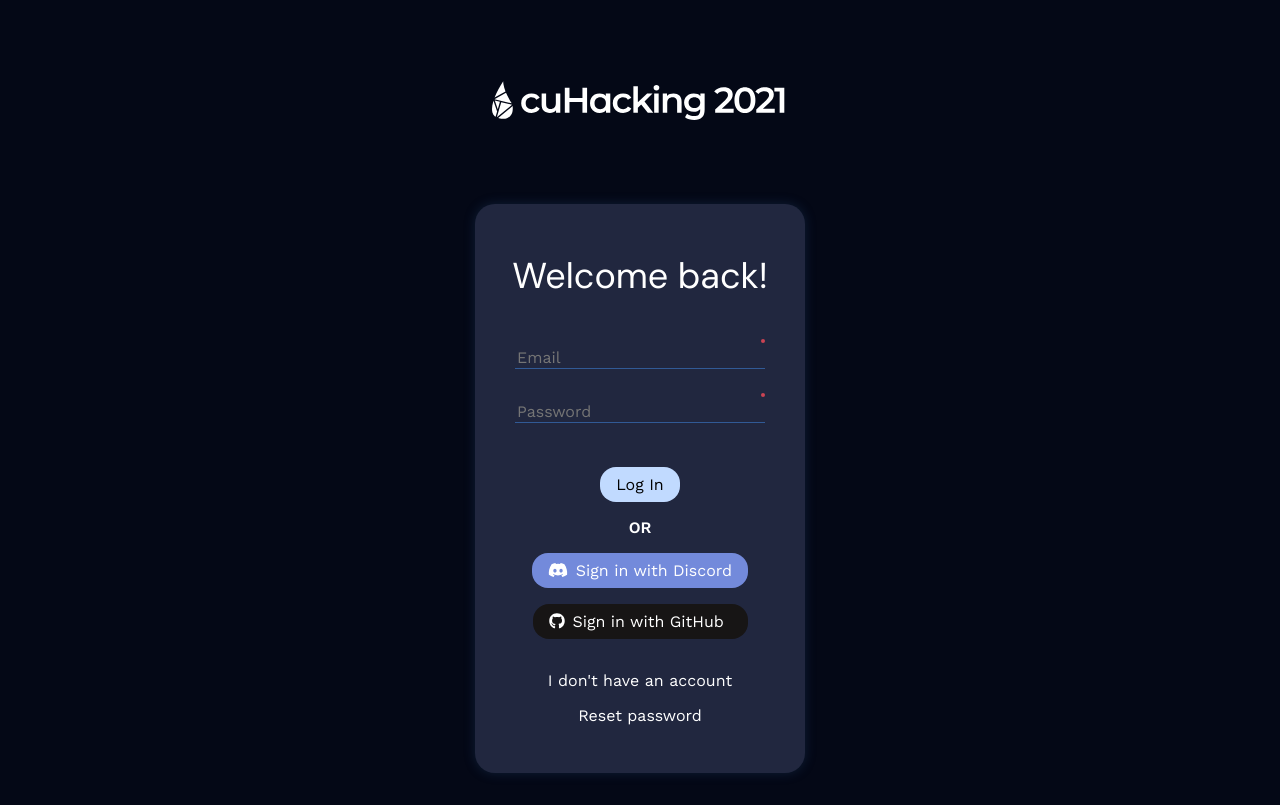
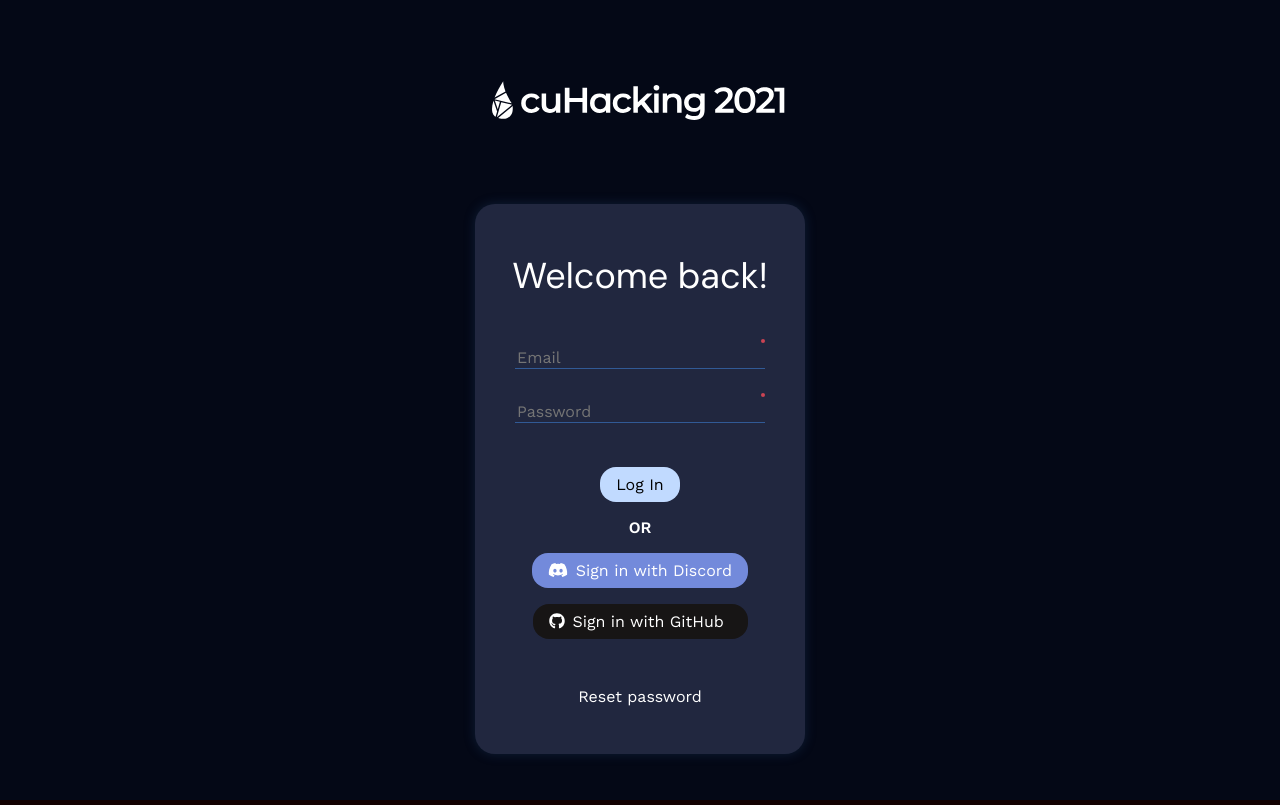
Before and after one commit to cuhacking/watershed-frontend, a React (Create React App) app: page /dashboard/login in a window 1280 px wide. Built offline with nearby package versions, Linux system fonts and the light colour scheme; no server answers.

Commit message:
Re-enable registration

```diff
--- a/src/pages/dashboard/login.tsx
+++ b/src/pages/dashboard/login.tsx
@@ -179,9 +179,9 @@
         </GitHubButton>
       </OAuthButtons>
       <OptionButtons>
-        <OptionButton to='/dashboard/sign-up'>
+        {/* <OptionButton to='/dashboard/sign-up'>
           I don't have an account
-        </OptionButton>
+        </OptionButton> */}
         <OptionButton style={{marginTop: '1rem'}} to='/dashboard/forgot'>
           Reset password
         </OptionButton>
```
